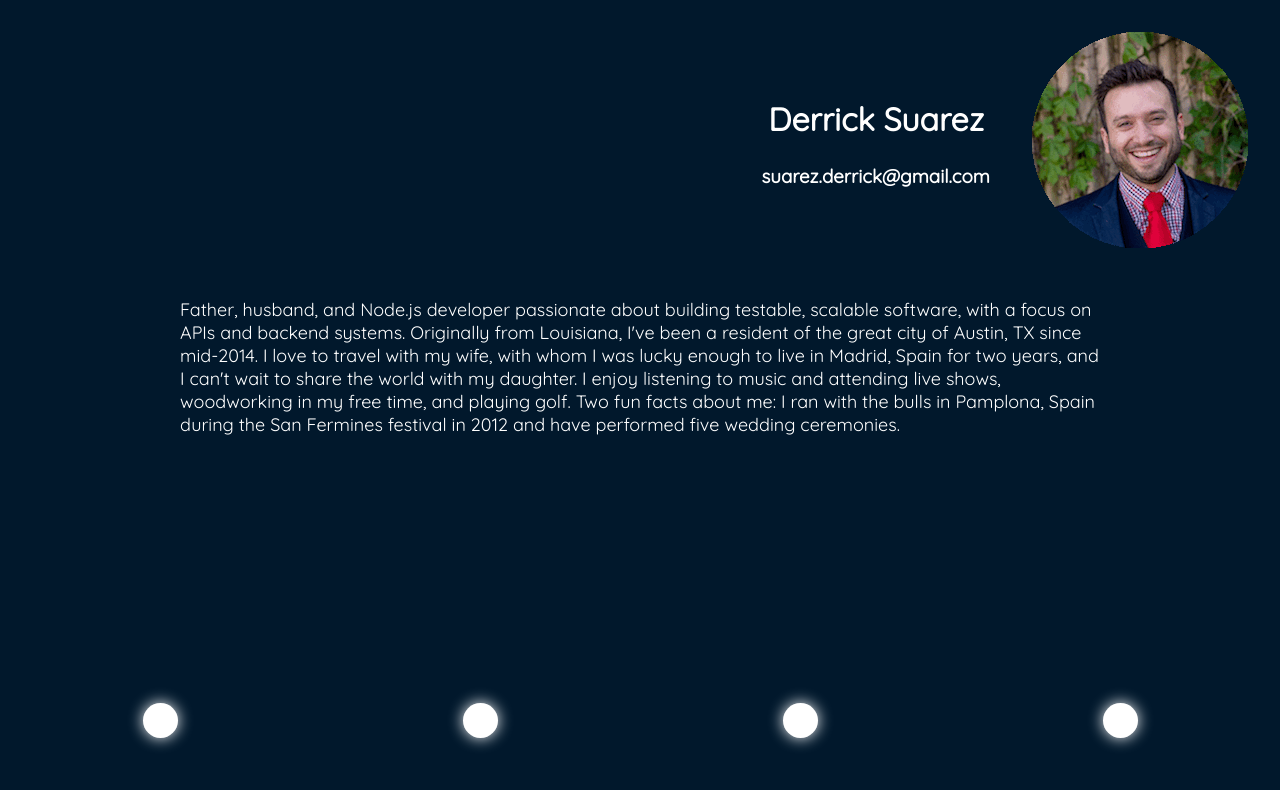
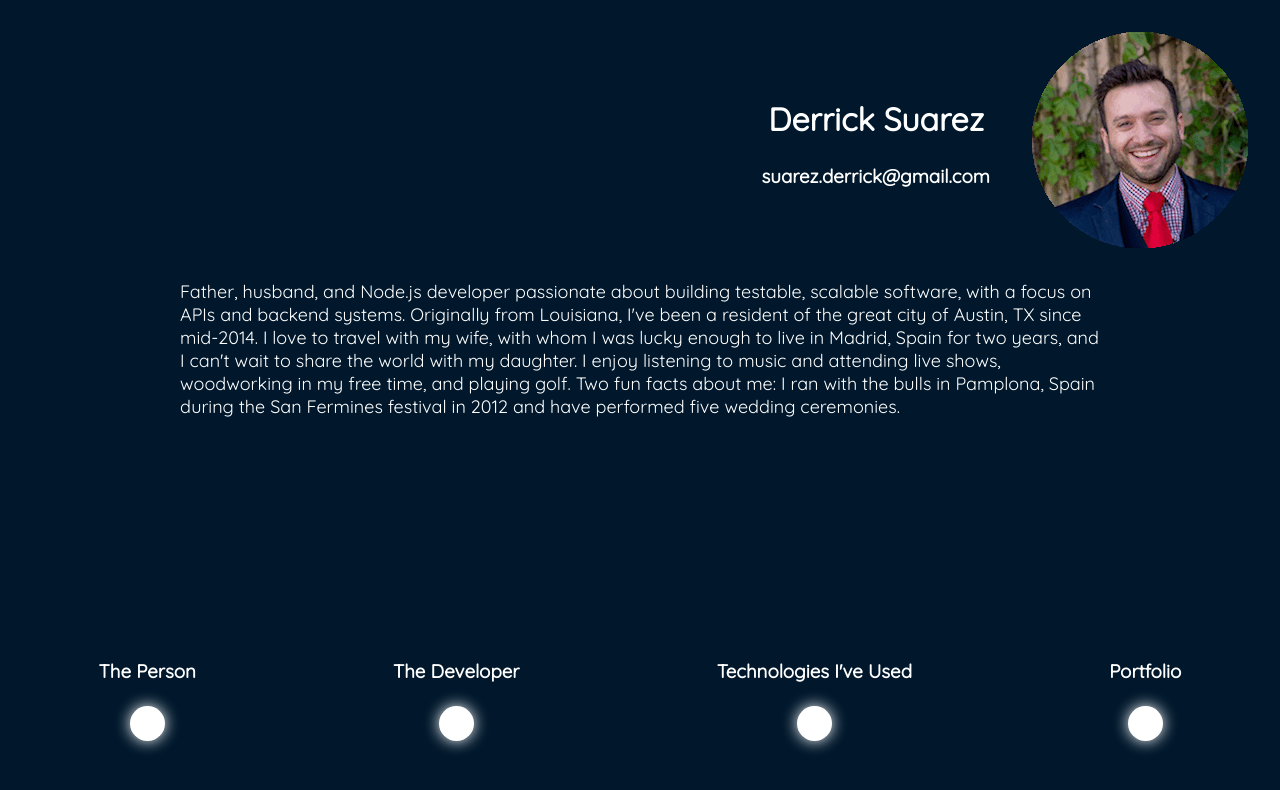
Before and after one commit to dsuare1/portfolio_v2, a React app: page / in a window 1280 px wide. Shown: the top 790 px of the page. Built offline with nearby package versions, Linux system fonts and the light colour scheme.

Commit message:
pv2_4 & pv2_5 complete; need to work on design

```diff
--- a/src/css/style.css
+++ b/src/css/style.css
@@ -1,10 +1,11 @@
 body {
     /*background: #0D47A1;*/
     background: #01182c;
+    color: #ffffff;
     font-family: 'Quicksand', Arial, sans-serif;
     font-size: 16px;
+    height: 100vh;
     margin: 0;
-    height: 100vh;
 }
 
 #root {
@@ -18,7 +19,7 @@ body {
 #copy-container {
     color: #ffffff;
     font-size: 18px;
-    height: 50vh;
+    height: 45vh;
     padding: 0 10em;
 }
 
@@ -44,7 +45,6 @@ body {
 }
 
 #person-container {
-    padding: 2em;
     padding: 0 2em;
     text-align: center;
 }
@@ -56,7 +56,13 @@ body {
     justify-content: space-around;
 }
 
-#circle {
+.section {
+    display: flex;
+    flex-direction: column;
+    align-items: center;
+}
+
+.circle {
     background-color: #ffffff;
     border-radius: 50%;
     box-shadow: 0 0 15px #ffffff;
@@ -66,7 +72,7 @@ body {
     width: 35px;
 }
 
-#circle:hover {
+.circle:hover {
     background-color: #e67e22;
     box-shadow: 0 0 30px #e67e22;
 }
--- a/src/js/App.js
+++ b/src/js/App.js
@@ -17,29 +17,48 @@ class App extends Component {
   constructor(props) {
     super(props);
     this.state = {
-      text: text.person,
+      copy: text.person,
     };
+    this.handleMouseOver = this.handleMouseOver.bind(this);
   }
 
-  handleMouseOver(e) { // eslint-disable-line
-    console.log(this.e);
-    console.log('foo');
-    // console.log(e.target);
+  handleMouseOver(e) {
+    console.log('fucking function was called!');
+    console.log(e.target.id);
+    let desiredCopy;
+
+    switch (e.target.id) {
+      case 'person':
+        desiredCopy = text.person;
+        break;
+
+      case 'developer':
+        desiredCopy = text.developer;
+        break;
+
+      case 'technologies':
+        desiredCopy = 'tech';
+        break;
+
+      default:
+        // Do nothing
+    }
     this.setState({
-      text: text.developer,
+      copy: desiredCopy,
     });
   }
 
   render() {
-    console.log(`handleMouseOver function in App component: ${this.handleMouseOver}`);
     return (
       <div id="app">
         <CalloutCard />
-        <Copy value={this.state.text} />
-        <Horizon onHover={this.handleMouseOver} />
+        <Copy value={this.state.copy} />
+        <Horizon onMouseOver={e => this.handleMouseOver(e)} />
       </div>
     );
   }
 }
 
+export default App;
+
 render(<App />, document.getElementById('react-root'));
--- a/src/js/components/Circle.js
+++ b/src/js/components/Circle.js
@@ -6,9 +6,14 @@ class Circle extends Component {
   }
 
   render() {
-    console.log(`Props from inside Circle component: ${JSON.stringify(this.props, null, 2)}`);
     return (
-      <div id="circle" />
+      <div
+        id={this.props.id}
+        className="circle"
+        onMouseOver={(e) => {
+        this.props.onMouseOver(e);
+      }}
+      />
     );
   }
 }
--- a/src/js/components/Copy.js
+++ b/src/js/components/Copy.js
@@ -7,9 +7,7 @@ class Copy extends Component {
 
   render() {
     return (
-      <div id="copy-container">
-        <p>{this.props.value}</p>
-      </div>
+      <div id="copy-container">{this.props.value}</div>
     );
   }
 }
--- a/src/js/components/Horizon.js
+++ b/src/js/components/Horizon.js
@@ -8,13 +8,24 @@ class Horizon extends Component {
   }
 
   render() {
-    console.log(`Props from inside Horizon component: ${JSON.stringify(this.props, null, 2)}`);
     return (
       <div id="horizon-container">
-        <Circle onMouseOver={this.props.onMouseOver } />
-        <Circle onMouseOver={this.props.onMouseOver } />
-        <Circle onMouseOver={this.props.onMouseOver } />
-        <Circle onMouseOver={this.props.onMouseOver } />
+        <div className="section">
+          <h3>The Person</h3>
+          <Circle id="person" onMouseOver={e => this.props.onMouseOver(e)} />
+        </div>
+        <div className="section">
+          <h3>The Developer</h3>
+          <Circle id="developer" onMouseOver={e => this.props.onMouseOver(e)} />
+        </div>
+        <div className="section">
+          <h3>Technologies I&apos;ve Used</h3>
+          <Circle id="technologies" onMouseOver={e => this.props.onMouseOver(e)} />
+        </div>
+        <div className="section">
+          <h3>Portfolio</h3>
+          <Circle id="portfolio" onMouseOver={e => this.props.onMouseOver(e)} />
+        </div>
       </div>
     );
   }
```
